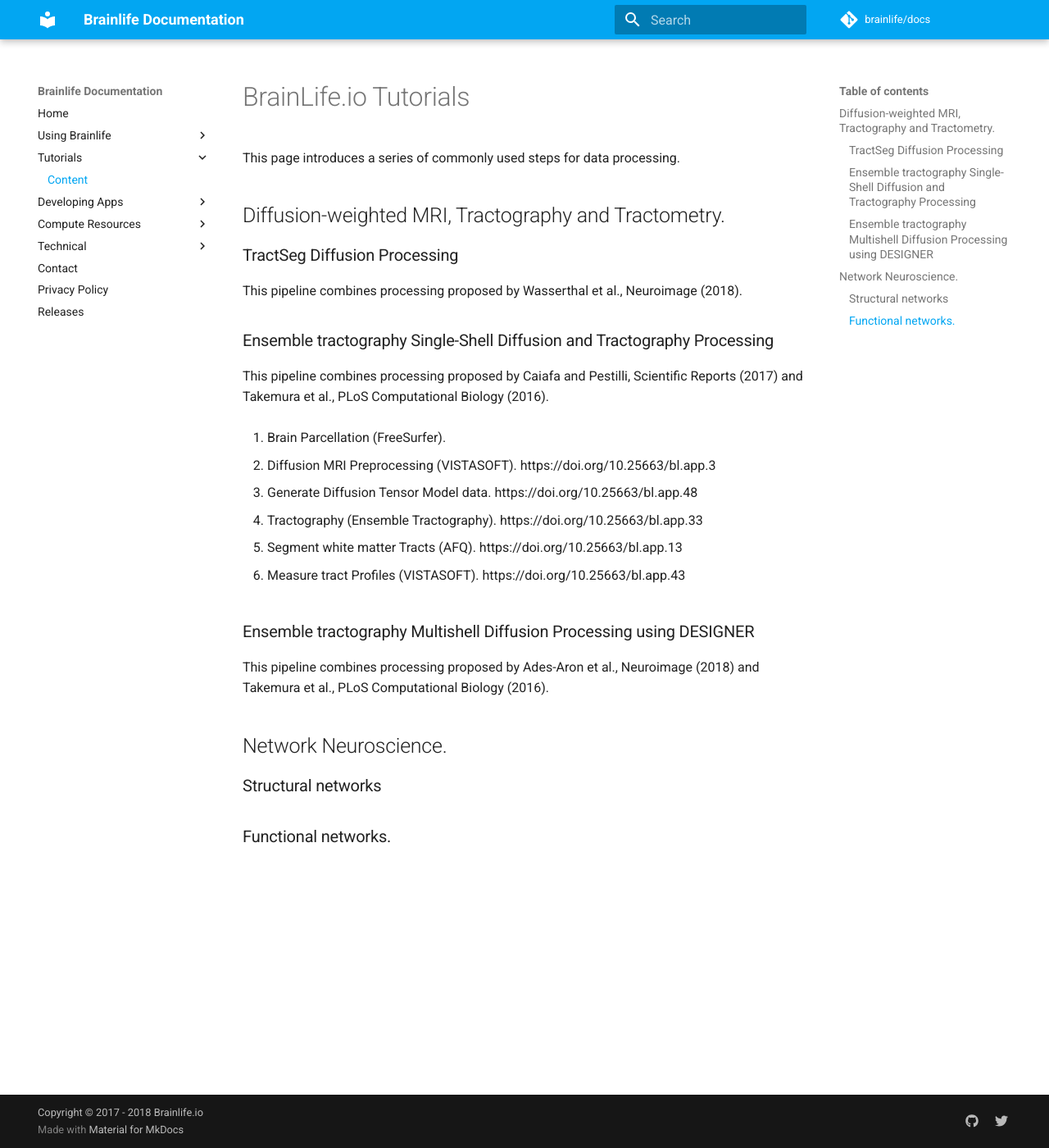
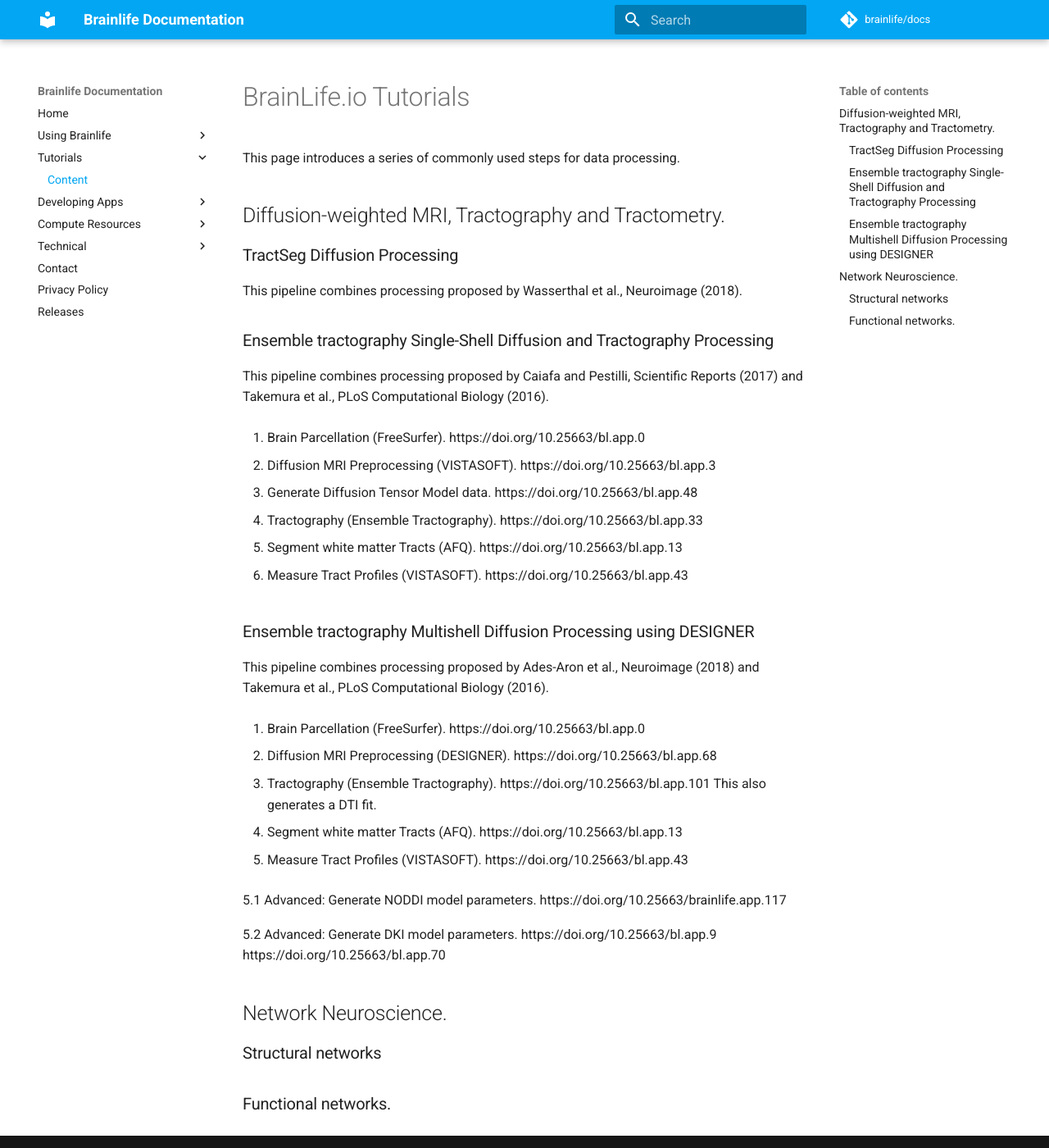
Before and after one commit to brainlife/docs, an MkDocs documentation site: the page built from docs/tutorial/content.md, in a window 1280 px wide and 1400 px high. Shown: the whole window at 82% size. Built offline with MkDocs 1.6.1 and Material for MkDocs 9.7.7, drawn with Linux system fonts in a browser that asks for light colours; comment, search, counter and statistics services are not loaded.

Commit message:
Done with Multishell Pipeline.

```diff
--- a/docs/tutorial/content.md
+++ b/docs/tutorial/content.md
@@ -11,6 +11,7 @@
 This pipeline combines processing proposed by Caiafa and Pestilli, Scientific Reports (2017) and Takemura et al., PLoS Computational Biology (2016).
 
 1. Brain Parcellation (FreeSurfer).
+https://doi.org/10.25663/bl.app.0
 
 2. Diffusion MRI Preprocessing (VISTASOFT).
 https://doi.org/10.25663/bl.app.3
@@ -24,12 +25,36 @@
 3. Segment white matter Tracts (AFQ).
 https://doi.org/10.25663/bl.app.13
 
-4. Measure tract Profiles (VISTASOFT).
+4. Measure Tract Profiles (VISTASOFT).
 https://doi.org/10.25663/bl.app.43
 
 
 ### Ensemble tractography Multishell Diffusion Processing using DESIGNER
 This pipeline combines processing proposed by Ades-Aron et al., Neuroimage (2018) and Takemura et al., PLoS Computational Biology (2016).
+
+1. Brain Parcellation (FreeSurfer).
+https://doi.org/10.25663/bl.app.0
+
+2. Diffusion MRI Preprocessing (DESIGNER).
+https://doi.org/10.25663/bl.app.68
+
+3. Tractography (Ensemble Tractography).
+https://doi.org/10.25663/bl.app.101
+This also generates a DTI fit.
+
+3. Segment white matter Tracts (AFQ).
+https://doi.org/10.25663/bl.app.13
+
+4. Measure Tract Profiles (VISTASOFT).
+https://doi.org/10.25663/bl.app.43
+
+5.1 Advanced: Generate NODDI model parameters.
+https://doi.org/10.25663/brainlife.app.117
+
+5.2 Advanced: Generate DKI model parameters.
+https://doi.org/10.25663/bl.app.9
+https://doi.org/10.25663/bl.app.70
+
 
 
 ## Network Neuroscience.
```
